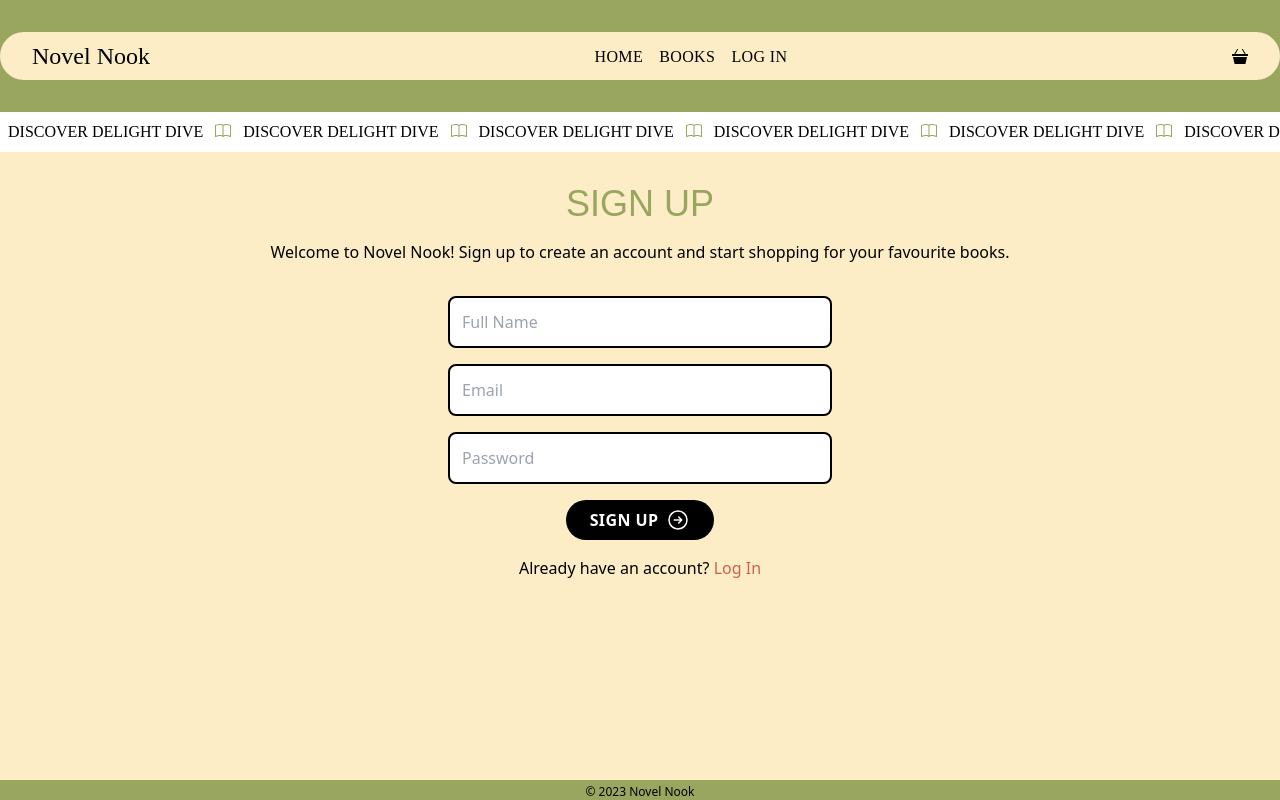
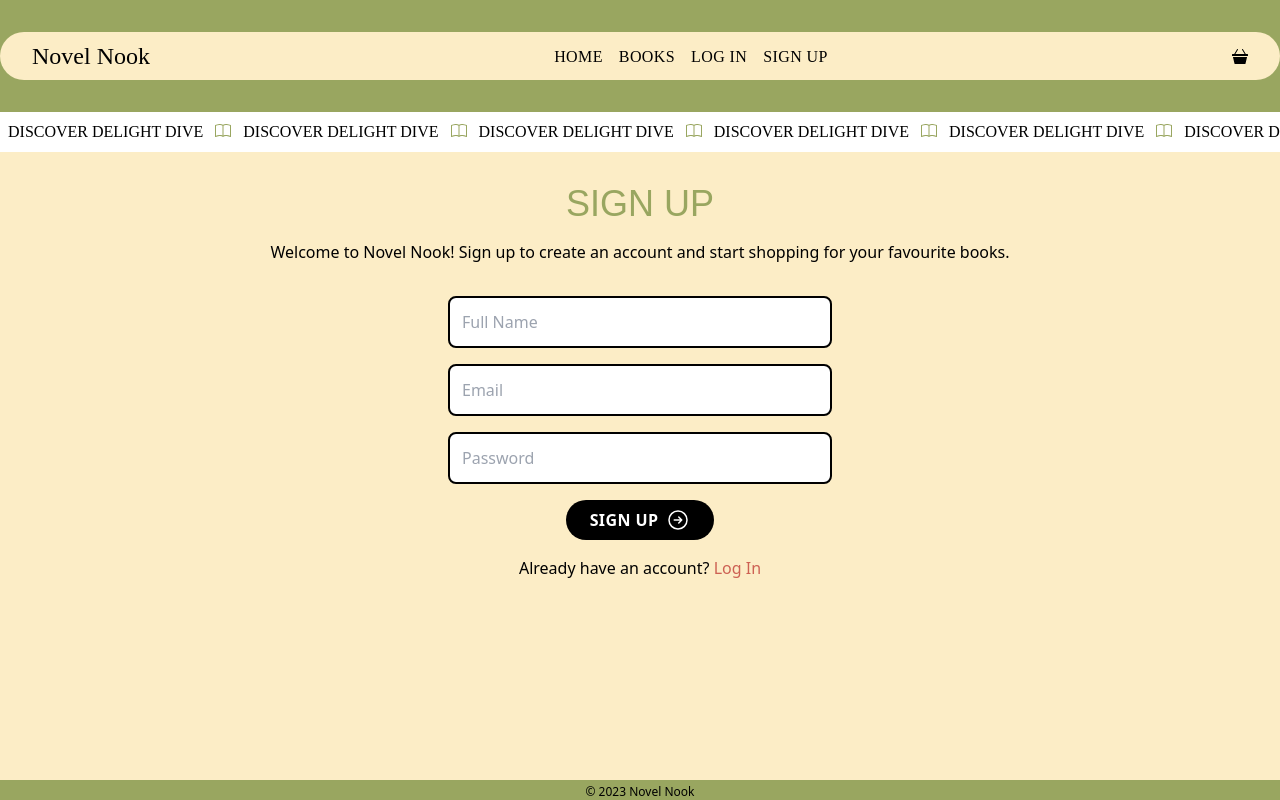
Before and after one commit to insiyamullamitha/novel-nook, a React (Vite) app: page /signup in a window 1280 px wide. Built offline with nearby package versions, Linux system fonts and the light colour scheme; no server answers.

Commit message:
Navbar changes based on user login status

```diff
--- a/src/components/Navbar.jsx
+++ b/src/components/Navbar.jsx
@@ -42,6 +42,7 @@ export default function Navbar({ user }) {
             </Link>
           </li>
           {!user && (
+            <>
               <li>
                 <Link
                   to="/login"
@@ -52,6 +53,17 @@ export default function Navbar({ user }) {
                   Log In
                 </Link>
               </li>
+              <li>
+                <Link
+                  to="/signup"
+                  className={`tracking-wide nav-font text-black uppercase hover:font-bold active:font-bold ${isActive(
+                    "/signup"
+                  )}`}
+                >
+                  Sign Up
+                </Link>
+              </li>
+            </>
           )}
           {user && (
             <>
--- a/src/pages/SignUp.jsx
+++ b/src/pages/SignUp.jsx
@@ -45,12 +45,16 @@ export default function SignUp({ user, setUser }) {
       </div>
       <TagLineStrip className="shadow-xl" />
       <div className="container py-8 text-center mx-auto px-8">
+        {user ? (
+          navigate("/login")
+        ) : (
+          <div>
             <h1 className="text-secondary tagline-font uppercase text-4xl">
               Sign Up
             </h1>
             <p className="text-black mt-4">
-          Welcome to Novel Nook! Sign up to create an account and start shopping
-          for your favourite books.
+              Welcome to Novel Nook! Sign up to create an account and start
+              shopping for your favourite books.
             </p>
             <form className="mt-8 max-w-sm m-auto">
               <div className="flex flex-col text-black gap-4">
@@ -93,6 +97,8 @@ export default function SignUp({ user, setUser }) {
               </Link>
             </p>
           </div>
+        )}
+      </div>
       <Footer />
     </>
   );
```
Lines whose indentation alone changed are shown as unchanged.
